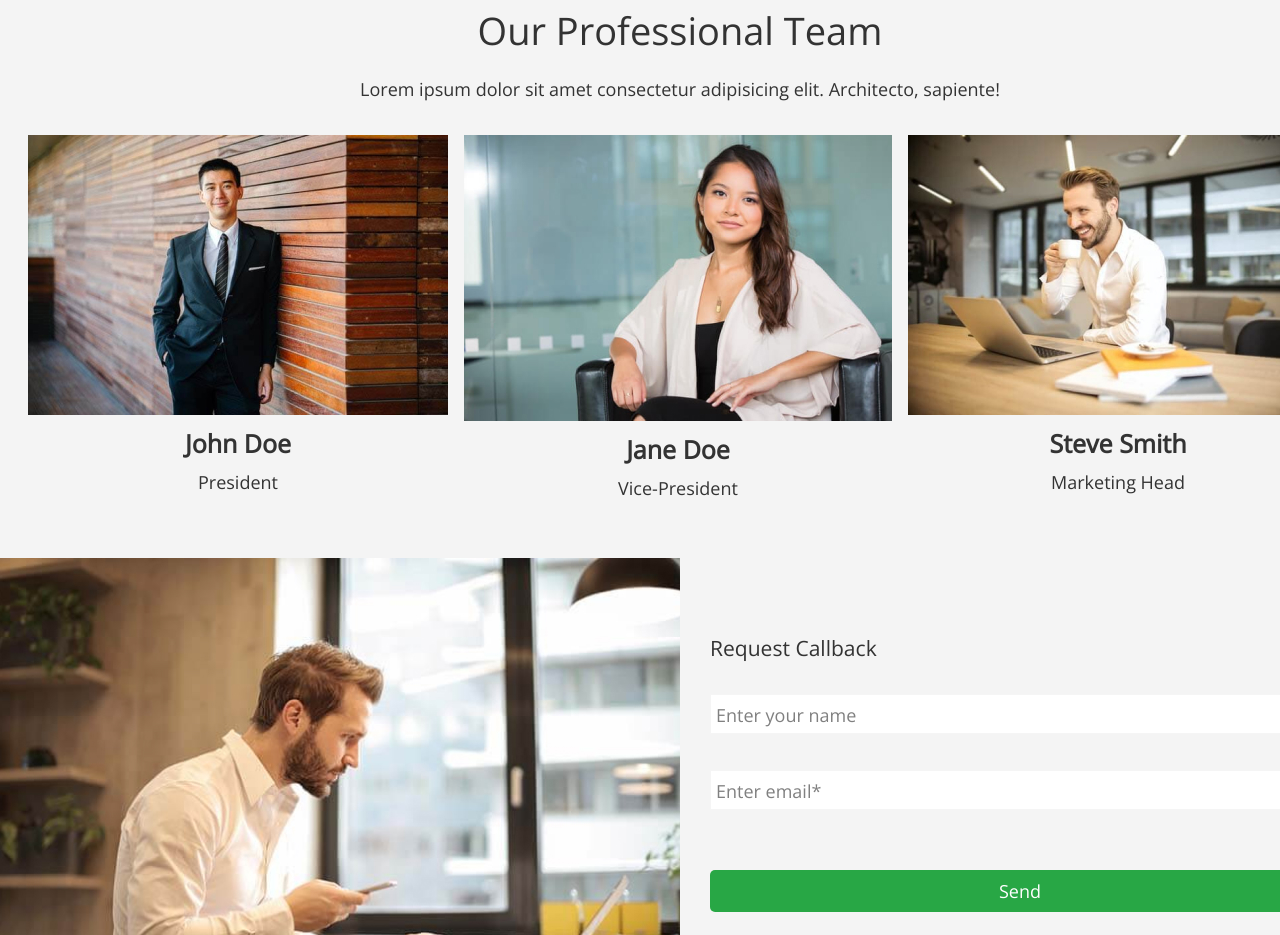
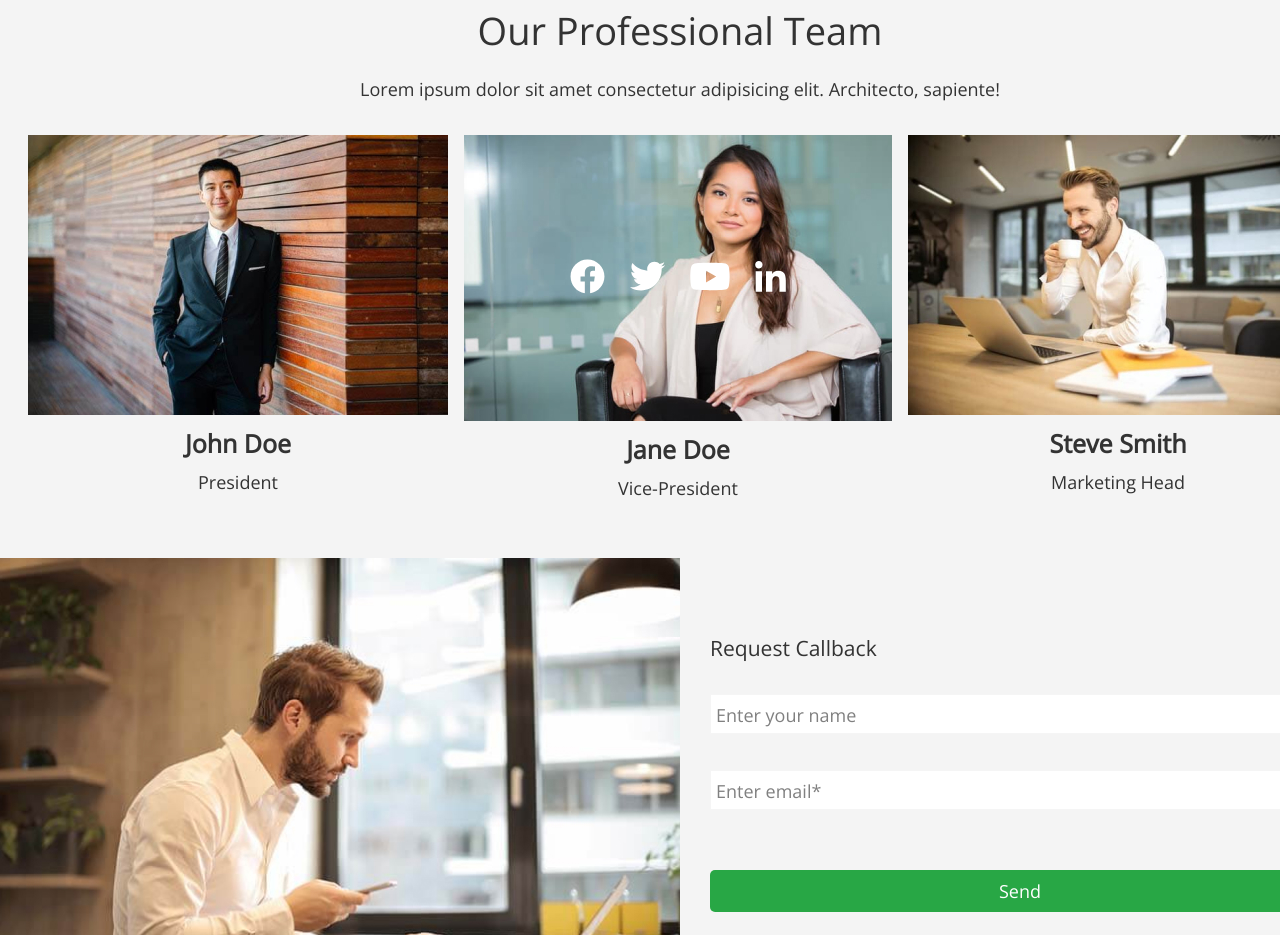
Before and after one commit to olexandryakowenko/fson-64-al-team, a plain HTML site: page index.html in a window 1280 px wide. Shown: the part 2942-3877 px from the top of the page. Drawn offline with nearby package versions, Linux system fonts and the light colour scheme.

Commit message:
Додає соц іконки в секцію команда

```diff
--- a/css/style.css
+++ b/css/style.css
@@ -393,10 +393,28 @@ address {
   margin-bottom: 12px;
 }
 
+.jane-doe-socials {
+  position: relative;
+}
+
+.jane-doe-social-list {
+  position: absolute;
+  top: 50%;
+  left: 50%;
+  transform: translate(-50%, -50%);
+}
+
+.team-icon {
+  display: flex;
+
+  gap: 25px;
+}
+
 /* .team-position {
   display: block;
    line-height: 1.65px;
 } */
+
 /* callback */
 
 .callback {
--- a/index.html
+++ b/index.html
@@ -310,6 +310,7 @@
               </div>
             </li>
             <li>
+              <div class="jane-doe-socials">
                 <img
                   src="./images/team/team-2.jpg"
                   alt="Foto of Jane Doe"
@@ -317,6 +318,59 @@
                   height="280"
                   loading="lazy"
                 />
+                <div class="jane-doe-social-list">
+                  <ul class="team-icon list">
+                    <li>
+                      <a
+                        class="social-link"
+                        href="https://www.facebook.com/"
+                        target="_blank"
+                      >
+                        <svg width="35px" height="35px" class="social-icon">
+                          <use href="./images/sprite.svg#icon-facebook"></use>
+                        </svg>
+                      </a>
+                    </li>
+
+                    <li>
+                      <a
+                        class="social-link"
+                        href="https://twitter.com/"
+                        target="_blank"
+                      >
+                        <svg width="35px" height="35px" class="social-icon">
+                          <use href="./images/sprite.svg#icon-twitter"></use>
+                        </svg>
+                      </a>
+                    </li>
+
+                    <li>
+                      <a
+                        class="social-link"
+                        href="https://www.youtube.com/"
+                        target="_blank"
+                      >
+                        <svg width="40px" height="35px" class="social-icon">
+                          <use href="./images/sprite.svg#icon-youtube"></use>
+                        </svg>
+                      </a>
+                    </li>
+
+                    <li>
+                      <a
+                        class="social-link"
+                        href="https://www.linkedin.com/"
+                        target="_blank"
+                      >
+                        <svg width="31px" height="35px" class="social-icon">
+                          <use href="./images/sprite.svg#icon-linkedin"></use>
+                        </svg>
+                      </a>
+                    </li>
+                  </ul>
+                </div>
+              </div>
+
               <div class="member-wrap">
                 <h3 class="team-name">Jane Doe</h3>
                 <p class="team-position">Vice-President</p>
```
Lines whose indentation alone changed are shown as unchanged.
